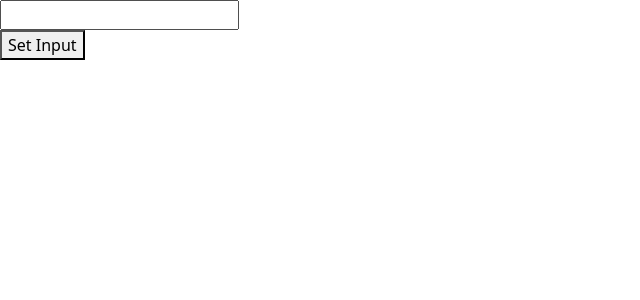
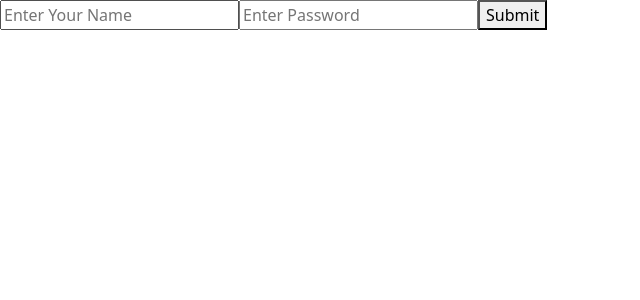
Before and after one commit to sumitbasu116/react-blog, a React (Vite) app: page / in a window 1280 px wide. Shown: the top 300 px of the page, without its empty margins (0-640 px from the left). Built offline with nearby package versions, Linux system fonts and the light colour scheme.

Commit message:
useFormStatus Hook part1-basic staruture code

```diff
--- a/src/App.jsx
+++ b/src/App.jsx
@@ -1,19 +1,18 @@
 
-import { useRef } from "react";
-import UserInput from "./UserInput";
 function App() {
 
-  const inputRef = useRef(null);
+  const handleForm=()=>{
+    console.log("Hello");
 
-  const handleInput=()=>{
-    inputRef.current.value=100;
-    inputRef.current.focus()
   }
 
   return (
     <div>
-      <UserInput ref={inputRef}/>
-      <button onClick={handleInput}>Set Input</button>
+      <form action={handleForm}>
+        <input type="text" placeholder="Enter Your Name"/>
+        <input type="text" placeholder="Enter Password"/>
+        <button>Submit</button>
+      </form>
     </div>
   )
 }
--- a/src/UserInput.jsx
+++ /dev/null
@@ -1,8 +0,0 @@
-const UserInput = (props)=>{
-    return(
-        <div>
-            <input type="text" ref={props.ref}/>
-        </div>
-    )
-}
-export default UserInput;
```
